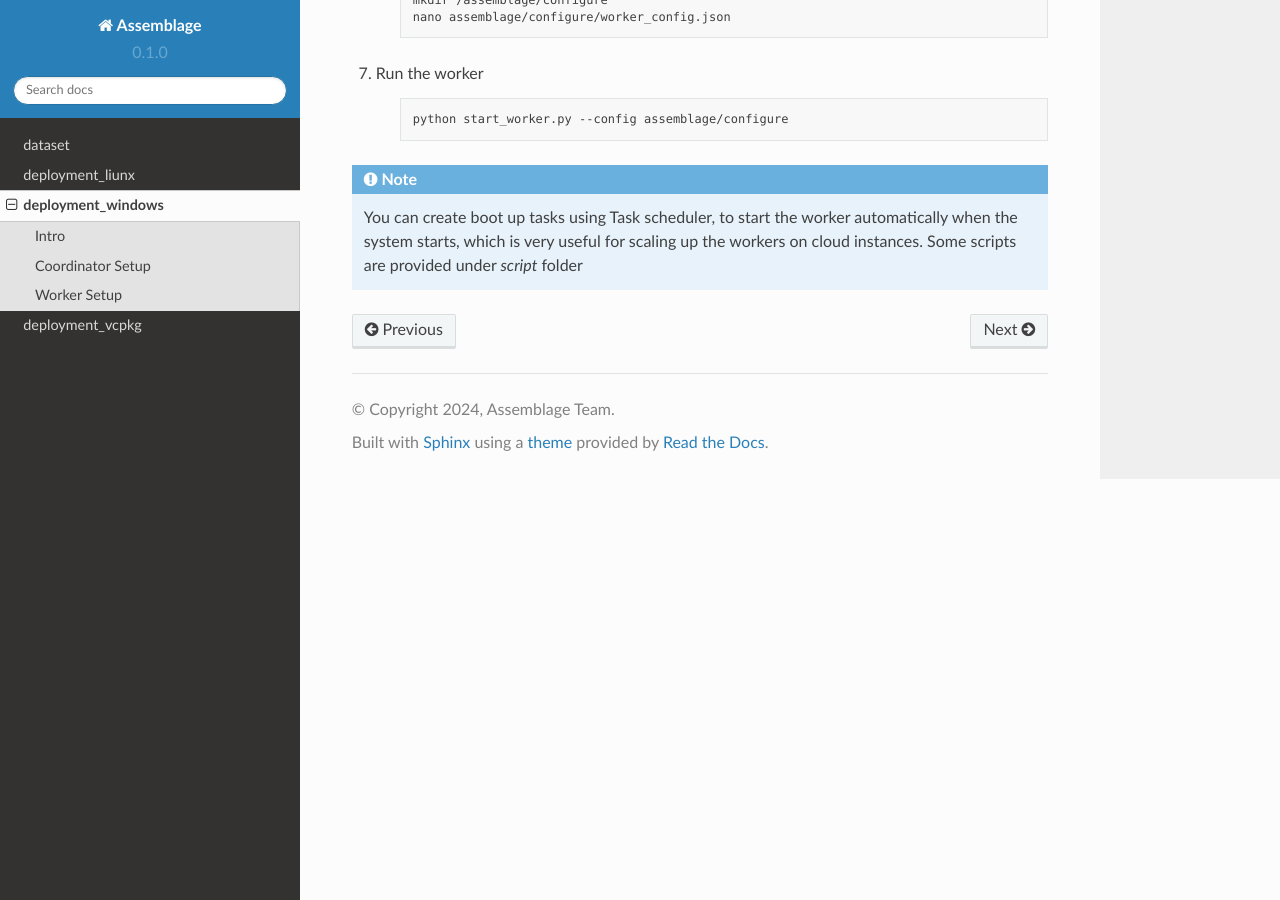
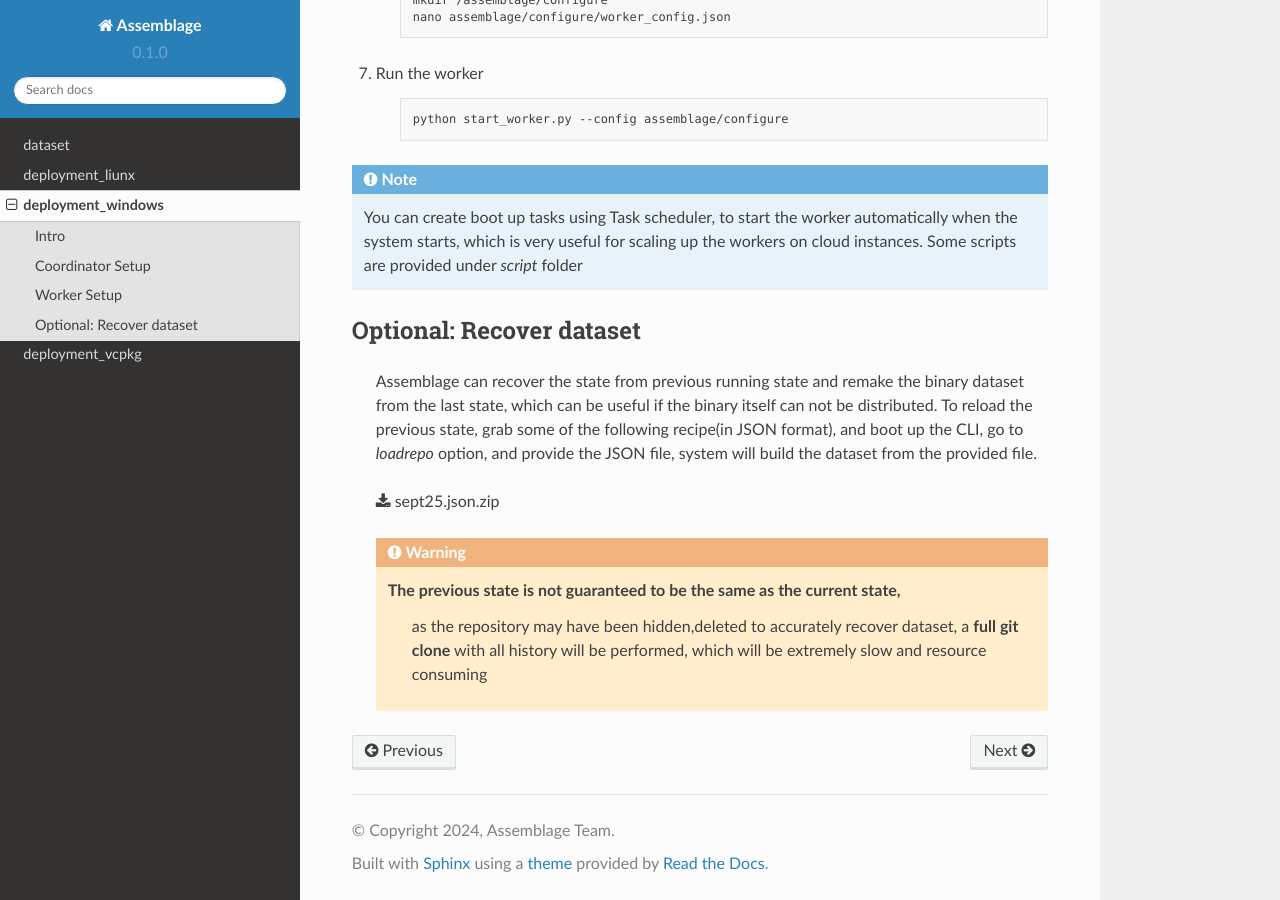
Before and after one commit to changliu98/AssemblageDocs, a Sphinx documentation site: the page built from docs/source/deployment_windows.rst, in a window 1280 px wide and 900 px high, scrolled down 2415 px. Built offline with Sphinx 7.4.7 and the Read the Docs theme 2.0.0, drawn with Linux system fonts in a browser that asks for light colours.

Commit message:
add recipe from sept25 2023

```diff
--- a/docs/source/deployment_windows.rst
+++ b/docs/source/deployment_windows.rst
@@ -121,3 +121,18 @@ Here is the step-by-step guide to set up a Windows worker
 
     You can create boot up tasks using Task scheduler, to start the worker automatically when the system starts,
     which is very useful for scaling up the workers on cloud instances. Some scripts are provided under `script` folder
+
+
+Optional: Recover dataset
+-------------------------
+
+    Assemblage can recover the state from previous running state and remake the binary dataset from the last state, which can be useful
+    if the binary itself can not be distributed. To reload the previous state, grab some of the following recipe(in JSON format), and
+    boot up the CLI, go to `loadrepo` option, and provide the JSON file, system will build the dataset from the provided file.
+
+    :download:`sept25.json.zip <assets/sept25.json.zip>`
+
+    .. warning::
+        The previous state is not guaranteed to be the same as the current state,
+            as the repository may have been hidden,deleted
+            to accurately recover dataset, a **full git clone** with all history will be performed, which will be extremely slow and resource consuming
```
Also changed, not shown: 1 other file.
